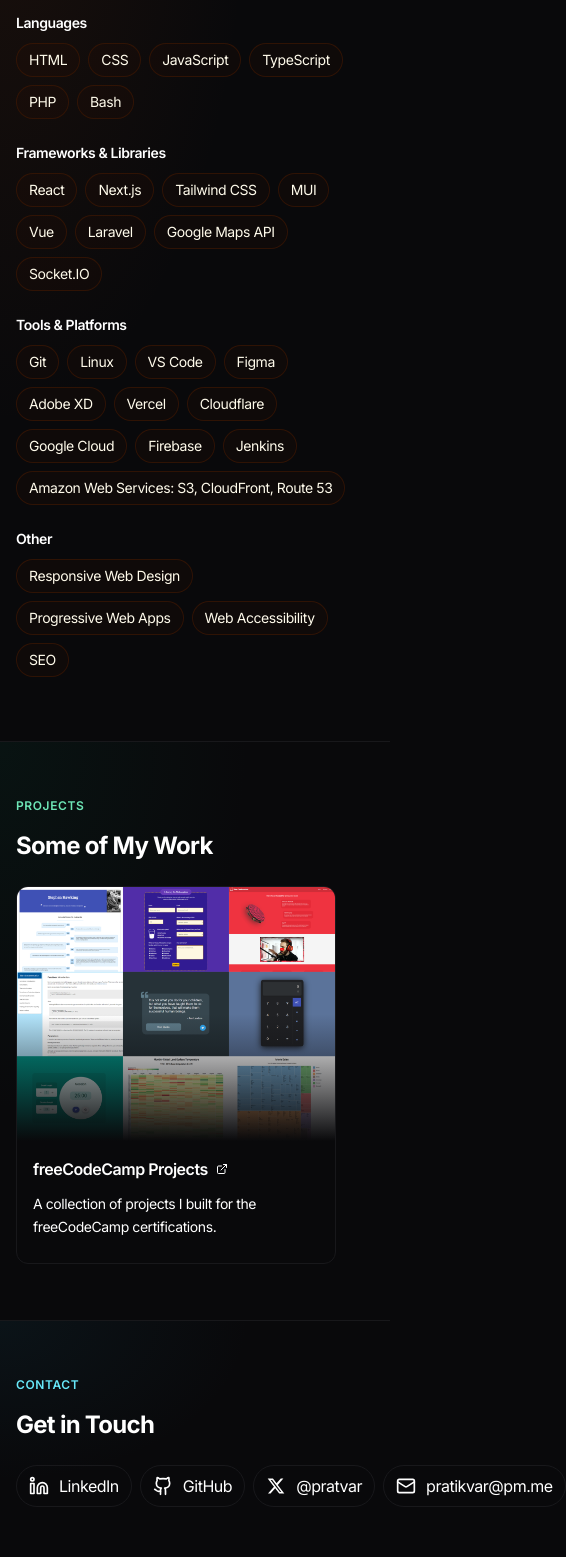
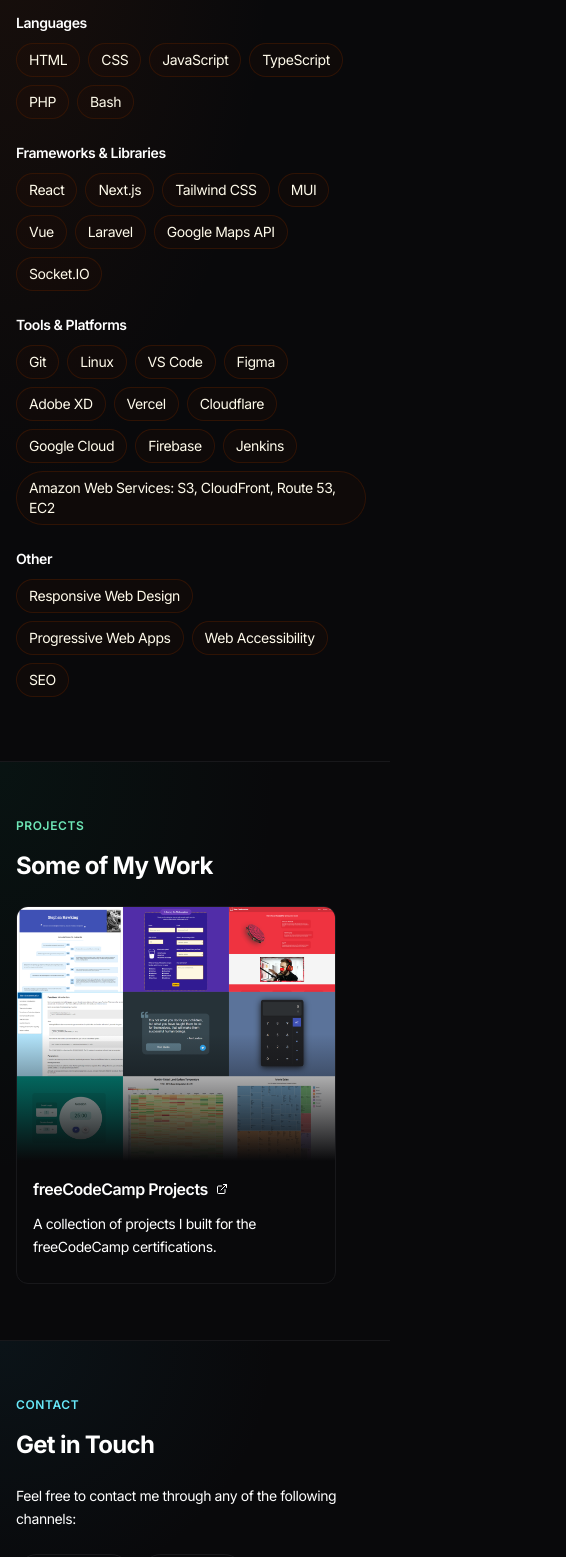
Before and after one commit to pratv1/pratv1.github.io, a Next.js app: page / in a window 390 px wide. Shown: the part 2182-3739 px from the top of the page, 566 px wide, since content can reach past the window. Built offline with nearby package versions, Linux system fonts and the light colour scheme.

Commit message:
Disable dark reader extension; Fix styling

```diff
--- a/app/layout.jsx
+++ b/app/layout.jsx
@@ -22,6 +22,7 @@ export const metadata = {
 export default function RootLayout({ children }) {
   return (
     <html lang="en">
+      <meta name="darkreader-lock" />
       <body
         className={`${inter.variable} ${firaCode.variable} bg-zinc-950 font-sans text-white`}
       >
--- a/app/page.jsx
+++ b/app/page.jsx
@@ -13,7 +13,6 @@ import {
   Linkedin,
   Mail,
 } from "lucide-react";
-import Image from "next/image";
 
 const Home = () => {
   return (
@@ -115,9 +114,9 @@ const Home = () => {
         className="border-t border-zinc-900 pt-4"
         style={{
           background: [
-            "radial-gradient(at top left, rgba(30, 58, 138, 0.15), transparent 45%)",
-            "radial-gradient(at center right, rgba(49, 46, 129, 0.15), transparent 45%)",
-            "radial-gradient(at bottom left, rgba(6, 78, 59, 0.15), transparent 45%)",
+            "radial-gradient(at top left, rgba(30, 58, 138, 0.15), transparent 50%)",
+            "radial-gradient(at center right, rgba(49, 46, 129, 0.15), transparent 50%)",
+            "radial-gradient(at bottom left, rgba(6, 78, 59, 0.15), transparent 50%)",
           ].join(", "),
         }}
       >
@@ -327,7 +326,7 @@ const Home = () => {
         className="border-t border-zinc-900"
         style={{
           background: [
-            "radial-gradient(at top left, rgba(120, 53, 15, 0.15), transparent 45%)",
+            "radial-gradient(at top left, rgba(120, 53, 15, 0.15), transparent 50%)",
           ].join(", "),
         }}
       >
@@ -369,7 +368,7 @@ const Home = () => {
                 "Google Cloud",
                 "Firebase",
                 "Jenkins",
-                "Amazon Web Services: S3, CloudFront, Route 53",
+                "Amazon Web Services: S3, CloudFront, Route 53, EC2",
               ],
             },
             {
@@ -404,7 +403,7 @@ const Home = () => {
         className="border-t border-zinc-900"
         style={{
           background: [
-            "radial-gradient(at top left, rgba(6, 78, 59, 0.15), transparent 45%)",
+            "radial-gradient(at top left, rgba(6, 78, 59, 0.15), transparent 50%)",
           ].join(", "),
         }}
       >
@@ -450,7 +449,7 @@ const Home = () => {
         className="border-t border-zinc-900"
         style={{
           background: [
-            "radial-gradient(at top left, rgba(22, 78, 99, 0.15), transparent 45%)",
+            "radial-gradient(at top left, rgba(22, 78, 99, 0.15), transparent 50%)",
           ].join(", "),
         }}
       >
@@ -461,7 +460,10 @@ const Home = () => {
           <h3 className="mb-6 text-2xl font-bold sm:text-3xl lg:mb-10">
             Get in Touch
           </h3>
-          <div className="flex">
+          <p className="mb-6 text-sm !leading-relaxed lg:text-base">
+            Feel free to contact me through any of the following channels:
+          </p>
+          <div className="flex flex-wrap">
             {[
               {
                 icon: <Linkedin size={20} />,
```
